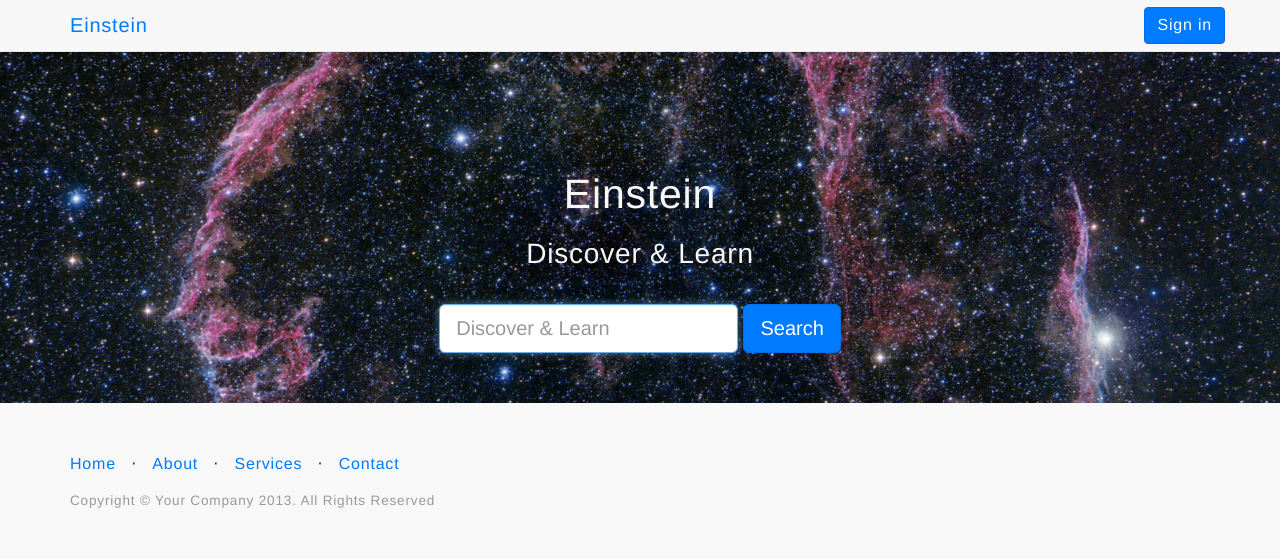
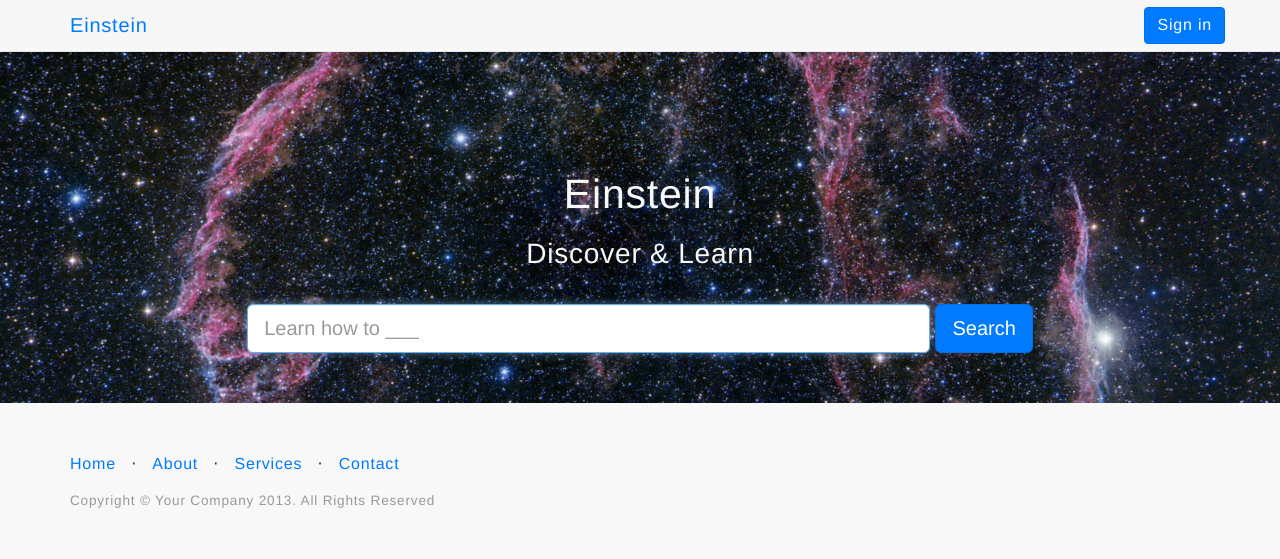
Before and after one commit to zainadil/Einstein, a CodeIgniter app: page /Einstien/ in a window 1280 px wide. Shown: the top 559 px of the page. Run offline with CodeIgniter, Linux system fonts and the light colour scheme; some libraries are stand-ins or nearby versions.

Commit message:
Minor touch ups

```diff
--- a/application/views/landingPage_view.php
+++ b/application/views/landingPage_view.php
@@ -50,7 +50,7 @@
 
 		         <form method="POST" class="form-inline" role="form" id="id-form-landing" action="../../Einstien/index.php/searchResults/processSearch">
 					<div class="form-group">
-						<input type="text" name="query" id="query" autofocus="" value="" class="form-control input-lg search-bar" placeholder="Discover & Learn "/>
+						<input type="text" name="query" id="query" autofocus="" value="" class="form-control input-lg search-bar" placeholder="Learn how to ___"/>
                         <input type="hidden" id = "long" name="long" value='45.99'/>
                         <input type="hidden" id = "lat" name="lat" value='-70.22'/>
                         <input type="hidden" id = "ulearnTopic" name="ulearnTopic" value="userskill" />
@@ -62,6 +62,8 @@
            </div>
         </div> <!-- /container -->
     </div> <!-- /intro-header -->
+
+
 
     <footer>
         <div class="container">
--- a/css/ceeko.css
+++ b/css/ceeko.css
@@ -1,5 +1,5 @@
 .intro-header {
-	padding-top: 50px; /* If you're making other pages, make sure there is 50px of padding to make sure the navbar doesn't overlap content! */
+	padding-top: 50px;
 	padding-bottom: 50px;
 	color: #f8f8f8;
 	background: url(../images/intro-bg.jpg) no-repeat center center;
@@ -7,20 +7,21 @@
 	text-align: center;
 }
 
+.input-lg {
+    padding-right: 400px;
+}
+
 footer {
 	background-color: #f8f8f8;
 	padding: 50px 0;
 }
+
 p.copyright {
 	margin: 15px 0 0;
 }
 
 
-body {
-	/*padding-top: 50px;
-	height: 100%;
-	width: 100%;*/
-}
+
 
 .centered
 {
```
